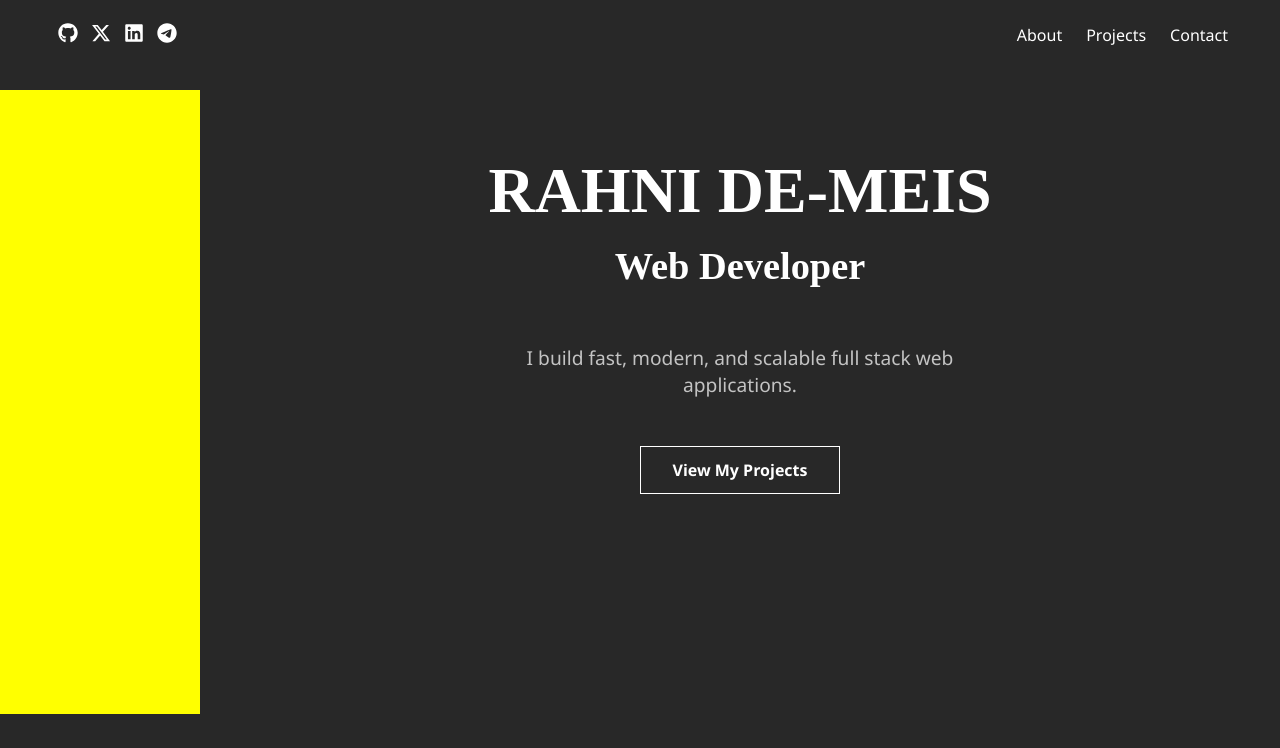
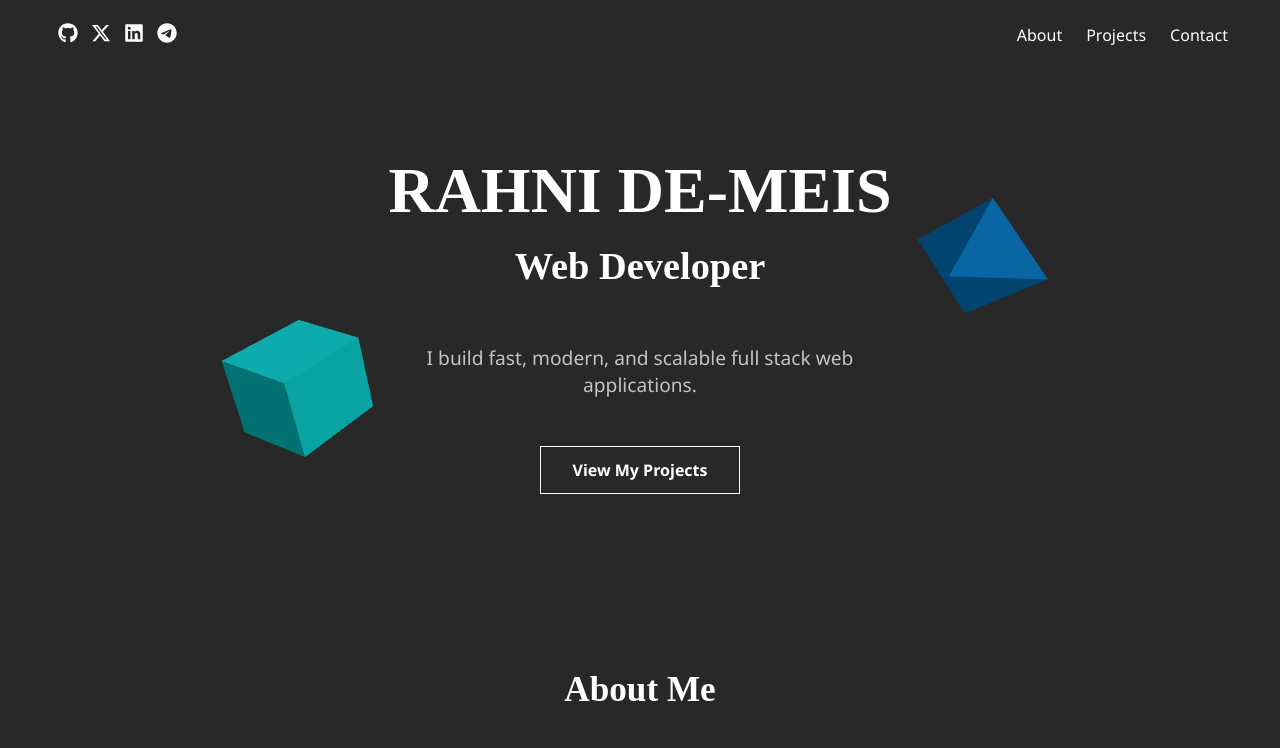
Before and after one commit to RahniDev/portfolio-2026, a React (Vite) app: page / in a window 1280 px wide. Shown: the top 748 px of the page. Built offline with nearby package versions, Linux system fonts and the light colour scheme; no server answers; a web font is replaced by a local one.

Commit message:
Add 3D shapes with Three.js

```diff
--- a/package.json
+++ b/package.json
@@ -15,7 +15,8 @@
     "react": "^19.2.0",
     "react-dom": "^19.2.0",
     "react-icons": "^5.5.0",
-    "react-router-dom": "^7.12.0"
+    "react-router-dom": "^7.12.0",
+    "three": "^0.182.0"
   },
   "devDependencies": {
     "@eslint/js": "^9.39.1",
@@ -23,6 +24,7 @@
     "@types/react": "^19.2.5",
     "@types/react-dom": "^19.2.3",
     "@types/react-router-dom": "^5.3.3",
+    "@types/three": "^0.182.0",
     "@vitejs/plugin-react": "^5.1.1",
     "eslint": "^9.39.1",
     "eslint-plugin-react-hooks": "^7.0.1",
--- a/src/components/Hero/Hero.tsx
+++ b/src/components/Hero/Hero.tsx
@@ -1,14 +1,15 @@
 import styles from "./hero.module.css";
+import CubeScene from '../Shapes/Shapes.tsx'
 
 const Hero = () => {
   return (
     <section className={styles.hero}>
-      <div className={styles.yellowBlock}></div>
+      <CubeScene />
       <div className={styles.heroText}>
-      <h1>Rahni De-Meis</h1>
-      <h2>Web Developer</h2>
-      <p>I build fast, modern, and scalable full stack web applications.</p>
-      <a href="#projects">View My Projects</a>
+        <h1>Rahni De-Meis</h1>
+        <h2>Web Developer</h2>
+        <p>I build fast, modern, and scalable full stack web applications.</p>
+        <a href="#projects">View My Projects</a>
       </div>
     </section>
   );
--- a/src/components/Hero/hero.module.css
+++ b/src/components/Hero/hero.module.css
@@ -42,13 +42,8 @@
 .heroText {
   justify-content: start;
   margin: 6rem auto;
-}
-
-.yellowBlock {
-  background-color: rgb(255, 255, 0);
-  height: 78vh;
-  width: 200px;
-  margin-top: 2rem;
+  position: relative;
+  z-index: 2;
 }
 
 @media only screen and (max-width: 768px) {
@@ -59,8 +54,4 @@
   .hero p {
     padding: 0 1rem;
   }
-
-  .yellowBlock {
-    display: none;
-  }
 }
--- /dev/null
+++ b/src/components/Shapes/Shapes.tsx
@@ -0,0 +1,118 @@
+import { useEffect, useRef } from 'react';
+import {
+    BoxGeometry,
+    Mesh,
+    MeshStandardMaterial,
+    DirectionalLight,
+    AmbientLight,
+    PerspectiveCamera,
+    Scene,
+    OctahedronGeometry,
+    WebGLRenderer,
+} from 'three';
+import styles from "./shapes.module.css";
+
+
+const CubeScene = () => {
+    const containerRef = useRef<HTMLDivElement | null>(null);
+
+    useEffect(() => {
+        if (!containerRef.current) return;
+
+        // SCENE
+        const scene = new Scene();
+
+        // LIGHTS
+        const ambientLight = new AmbientLight(0xffffff, 0.5);
+        scene.add(ambientLight);
+
+        const directionalLight = new DirectionalLight(0xffffff, 1);
+        directionalLight.position.set(5, 5, 5);
+        scene.add(directionalLight);
+
+        // CAMERA
+        const camera = new PerspectiveCamera(
+            35,
+            containerRef.current.clientWidth /
+            containerRef.current.clientHeight,
+            0.1,
+            100
+        );
+        camera.position.set(0, 0, 10);
+
+        // MESH
+        const geometry = new BoxGeometry(2, 2, 2);
+        const material = new MeshStandardMaterial({ color: '#00ffff' });
+        const cube = new Mesh(geometry, material);
+        camera.position.set(0, 0, 15);
+        cube.position.y = -3;           // moves cube 2 units down
+        cube.position.x = -8;           // keep it left
+
+        const diamondGeometry = new OctahedronGeometry(1.5); // size
+        const diamondMaterial = new MeshStandardMaterial({ color: '#00a2ff' });
+        const diamond = new Mesh(diamondGeometry, diamondMaterial);
+
+        // Move it to the right
+        diamond.position.set(8, 0, 0);
+        scene.add(diamond);
+        scene.add(cube);
+
+
+        const renderer = new WebGLRenderer({
+            antialias: true,
+            alpha: true,
+        });
+
+        renderer.setSize(
+            containerRef.current.clientWidth,
+            containerRef.current.clientHeight
+        );
+        renderer.setPixelRatio(window.devicePixelRatio);
+        renderer.setClearColor(0x000000, 0);
+        while (containerRef.current.firstChild) {
+            containerRef.current.removeChild(containerRef.current.firstChild);
+        }
+
+        containerRef.current.appendChild(renderer.domElement);
+
+
+        let animationId: number;
+
+        const animate = () => {
+            cube.rotation.x += 0.01;
+            cube.rotation.y += 0.01;
+
+            // Rotate diamond
+            diamond.rotation.x += 0.01;
+            diamond.rotation.y += 0.02;
+
+            // Render scene
+            renderer.render(scene, camera);
+
+            // Loop
+            animationId = requestAnimationFrame(animate);
+        };
+
+        animate();
+
+
+        // CLEANUP
+        return () => {
+            cancelAnimationFrame(animationId);
+            containerRef.current?.removeChild(renderer.domElement);
+            geometry.dispose();
+            material.dispose();
+            renderer.dispose();
+        };
+    }, []);
+
+    return (
+        <div
+            className={styles.container}
+            ref={containerRef}
+            style={{ width: '100%', height: '400px' }}
+        />
+    );
+};
+
+export default CubeScene;
--- /dev/null
+++ b/src/components/Shapes/shapes.module.css
@@ -0,0 +1,6 @@
+.container {
+     pointer-events: none;
+     position: absolute;
+     inset: 0;
+     z-index: 1;
+ }
```
Also changed, not shown: 1 other file (tests, documents, lock files or other folders).
